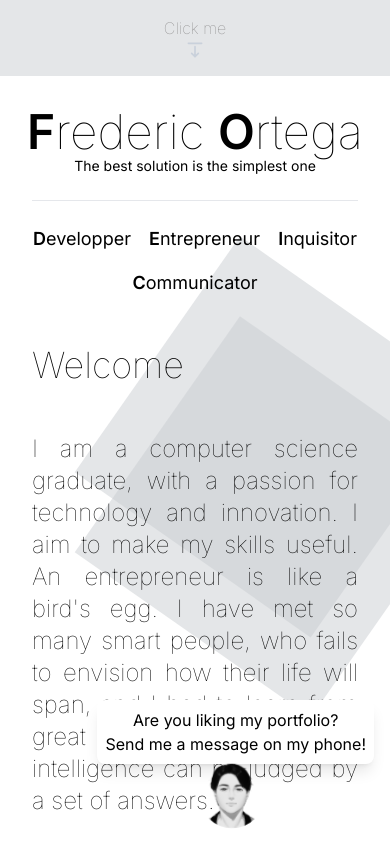
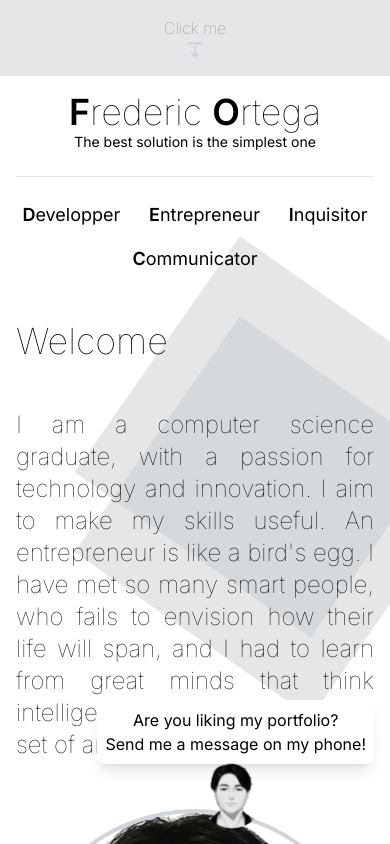
Before and after one commit to Ferayddi/my_website, a Next.js app: page / in a window 390 px wide. Shown: the top 844 px of the page. Built offline with nearby package versions, Linux system fonts and the light colour scheme.

Commit message:
Still fixing letters

```diff
--- a/app/page.jsx
+++ b/app/page.jsx
@@ -183,15 +183,15 @@ export default function Home () {
 
   return (
     <main
-    className="flex min-h-screen flex-col w-full items-center justify-start p-8 md:p-24 relative overflow-x-hidden"
+    className="flex min-h-screen flex-col w-full items-center justify-start p-4 sm:p-8 md:p-24 relative overflow-x-hidden"
     >
       {/* Remove the Modal component */}
       {/* <Modal isOpen={isModalOpen} onClose={handleCloseModal} onAccept={handleAcceptModal} /> */}
-      <p className="text-5xl sm:text-6xl md:text-8xl font-thin text-wrap ">
+      <p className="text-4xl sm:text-6xl md:text-8xl font-thin text-wrap ">
         <span className="font-semibold">F</span>re
         <span
           ref={nameLetterRef1}
-          className="text-5xl sm:text-6xl md:text-8xl"
+          className="text-4xl sm:text-6xl md:text-8xl"
           style={{
             //fontSize: nameLetterProperties.nameLetter1.fontSize,
             position: 'relative',
@@ -207,7 +207,7 @@ export default function Home () {
         </span>
         <span
           ref={nameLetterRef2}
-          className="text-5xl sm:text-6xl md:text-8xl"
+          className="text-4xl sm:text-6xl md:text-8xl"
           style={{
 
             //fontSize: nameLetterProperties.nameLetter2.fontSize,
@@ -225,7 +225,7 @@ export default function Home () {
         r
         <span
           ref={nameLetterRef3}
-          className="text-5xl sm:text-6xl md:text-8xl"
+          className="text-4xl sm:text-6xl md:text-8xl"
           style={{
             //fontSize: nameLetterProperties.nameLetter3.fontSize,
             position: 'relative',
@@ -241,7 +241,7 @@ export default function Home () {
         </span>
         <span
           ref={nameLetterRef4}
-          className="text-5xl sm:text-6xl md:text-8xl"
+          className="text-4xl sm:text-6xl md:text-8xl"
           style={{
             //fontSize: nameLetterProperties.nameLetter4.fontSize,
             position: 'relative',
```
